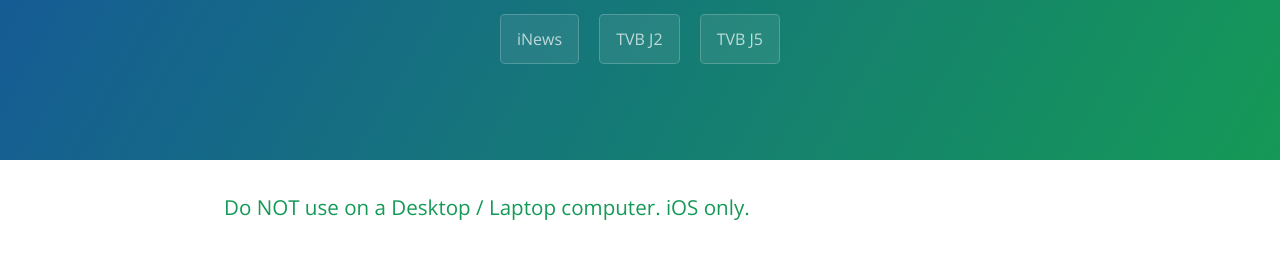
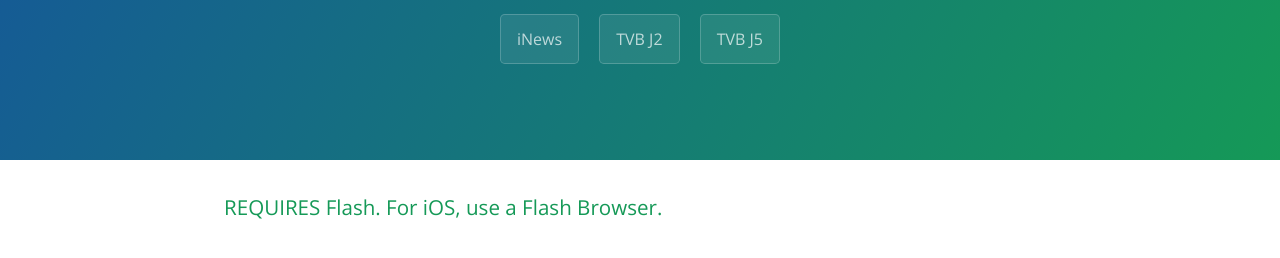
Before and after one commit to Yakultie/tvbee, a plain HTML site: page index.html in a window 1280 px wide. Shown: the part 176-434 px from the top of the page. Drawn offline with nearby package versions, Linux system fonts and the light colour scheme.

Commit message:
Update index.html

```diff
--- a/index.html
+++ b/index.html
@@ -20,7 +20,7 @@
 
     <section class="main-content">
       <h3>
-<a id="welcome-to-github-pages" class="anchor" href="#welcome-to-github-pages" aria-hidden="true"><span aria-hidden="true" class="octicon octicon-link"></span></a>Do NOT use on a Desktop / Laptop computer. iOS only. </h3>
+<a id="welcome-to-github-pages" class="anchor" href="#welcome-to-github-pages" aria-hidden="true"><span aria-hidden="true" class="octicon octicon-link"></span></a>REQUIRES Flash. For iOS, use a Flash Browser. </h3>
 
   </body>
 </html>
```
